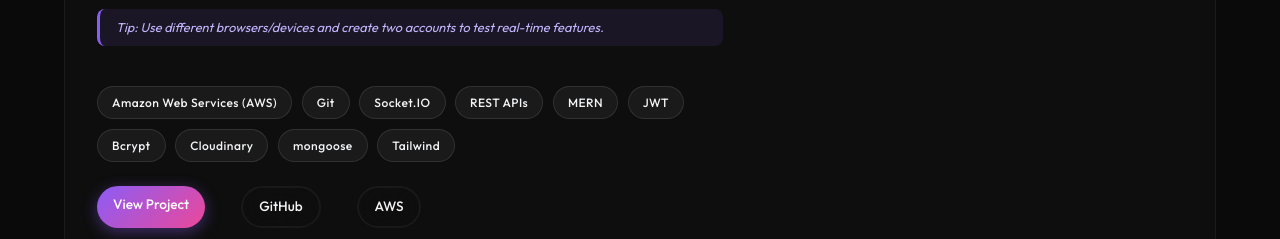
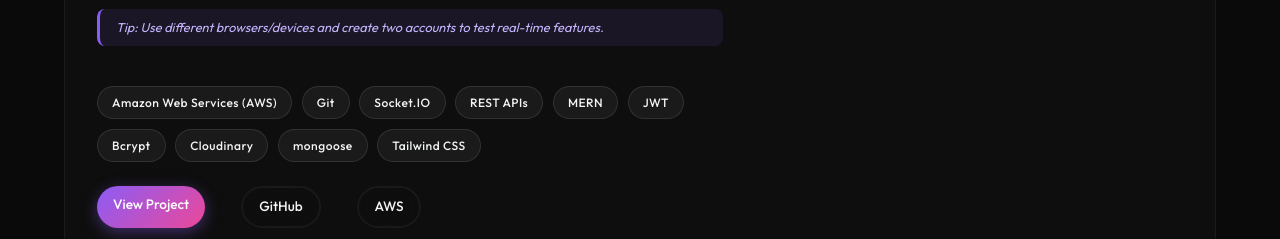
Before and after one commit to Abhilash-S123/Personal-website-Dev., a React (Vite) app: page / in a window 1280 px wide. Shown: the part 2020-2259 px from the top of the page. Built offline with nearby package versions, Linux system fonts and the light colour scheme.

Commit message:
Testing commit

```diff
--- a/src/components/Projects.jsx
+++ b/src/components/Projects.jsx
@@ -23,7 +23,7 @@
                     <p className="project-tip note"><em>Tip: Use different browsers/devices and create two accounts to test real-time features.</em></p>
                 </>
             ),
-            tags: ['Amazon Web Services (AWS)', 'Git', 'Socket.IO', 'REST APIs', 'MERN', 'JWT', 'Bcrypt', 'Cloudinary', 'mongoose', 'Tailwind'],
+            tags: ['Amazon Web Services (AWS)', 'Git', 'Socket.IO', 'REST APIs', 'MERN', 'JWT', 'Bcrypt', 'Cloudinary', 'mongoose', 'Tailwind CSS'],
             link: 'https://chat-application-avpq.vercel.app',
             github: 'https://github.com/Abhilash-S123/Chat-Application'
         },
```
